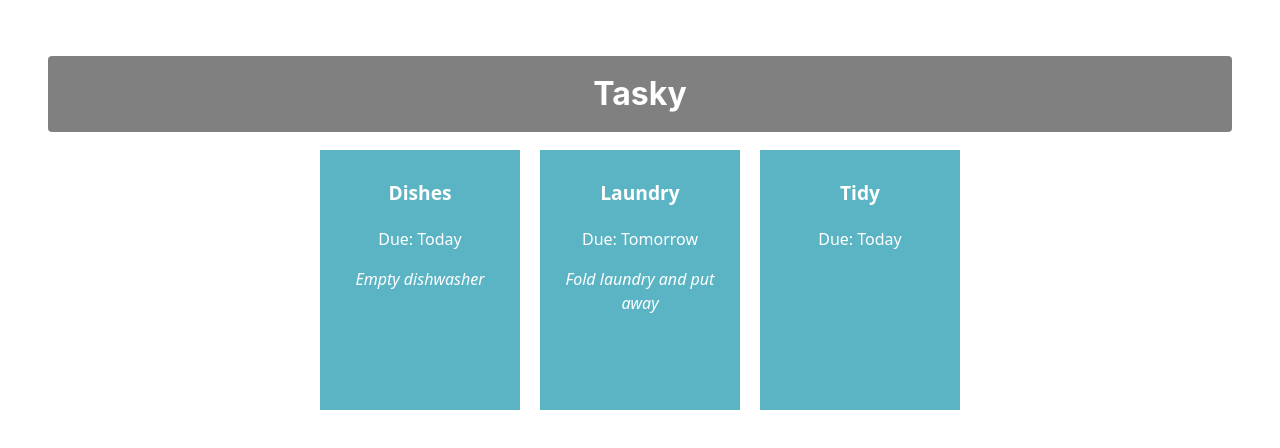
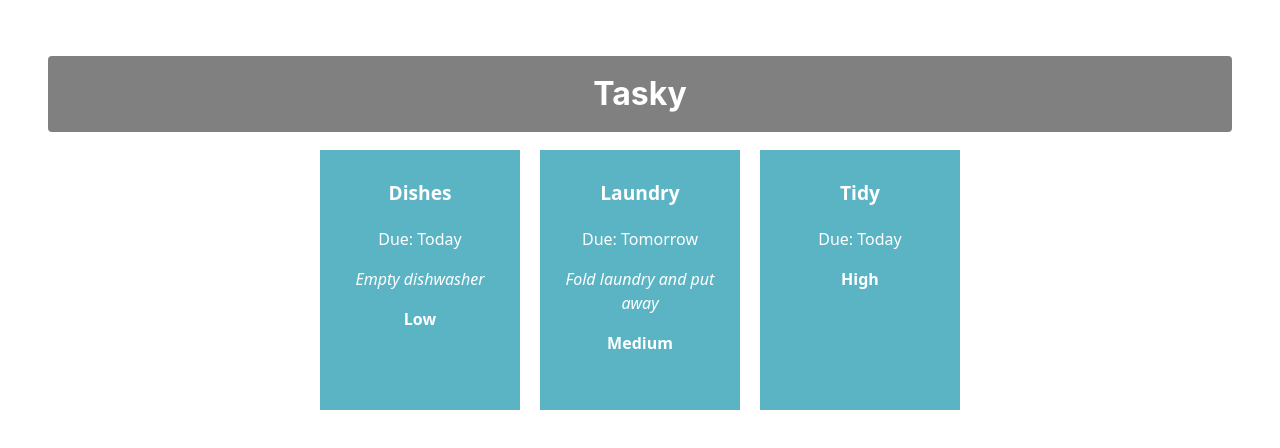
Before and after one commit to 424524Ai/react-basics-labs, a React (Vite) app in the folder tasky/: page / in a window 1280 px wide. Shown: the top 448 px of the page. Built offline with nearby package versions, Linux system fonts and the light colour scheme.

Commit message:
Tasky Lab 2a - Exercise done

```diff
--- a/tasky/src/App.css
+++ b/tasky/src/App.css
@@ -44,3 +44,7 @@ div {
 .description{
   font-style: italic;
 }
+
+.priority{
+  font-weight: bold;
+}
--- a/tasky/src/App.jsx
+++ b/tasky/src/App.jsx
@@ -8,9 +8,9 @@ import React, {useState} from 'react';
 function App() {
   const [taskState, setTaskState] = useState({
     tasks: [
-      {id: 1, title: "Dishes", description: "Empty dishwasher", deadline: "Today"},
-      {id: 2, title: "Laundry", description: "Fold laundry and put away", deadline: "Tomorrow"},
-      {id: 3, title: "Tidy", deadline: "Today"}
+      {id: 1, title: "Dishes", description: "Empty dishwasher", deadline: "Today", priority: "Low"},
+      {id: 2, title: "Laundry", description: "Fold laundry and put away", deadline: "Tomorrow", priority: "Medium"},
+      {id: 3, title: "Tidy", deadline: "Today", priority: "High"}
     ]
   })
 
@@ -18,7 +18,7 @@ function App() {
     <div className="container">
       <h1>Tasky</h1>
       {taskState.tasks.map((task) => (
-      <Task title = {task.title} description = {task.description} deadline = {task.deadline} key = {task.id} />
+      <Task title = {task.title} description = {task.description} deadline = {task.deadline} priority = {task.priority} key = {task.id} />
       ))}
     </div>
   );
--- a/tasky/src/components/Task.jsx
+++ b/tasky/src/components/Task.jsx
@@ -6,6 +6,7 @@ const Task = (props) => {
             <p className = "title">{props.title}</p>
             <p>Due: {props.deadline}</p>
             <p className = "description">{props.description}</p>
+            <p className = "priority">{props.priority}</p>
         </div>
     )
 }
```
